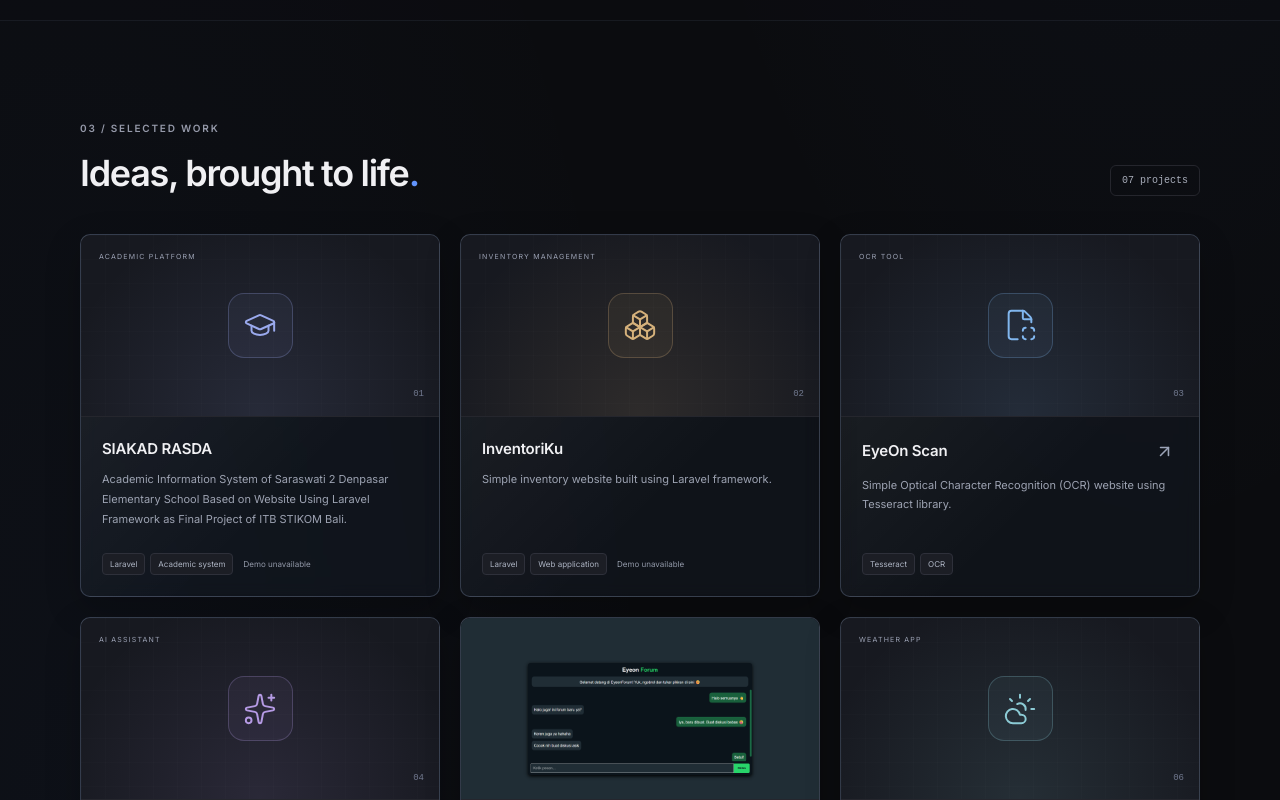
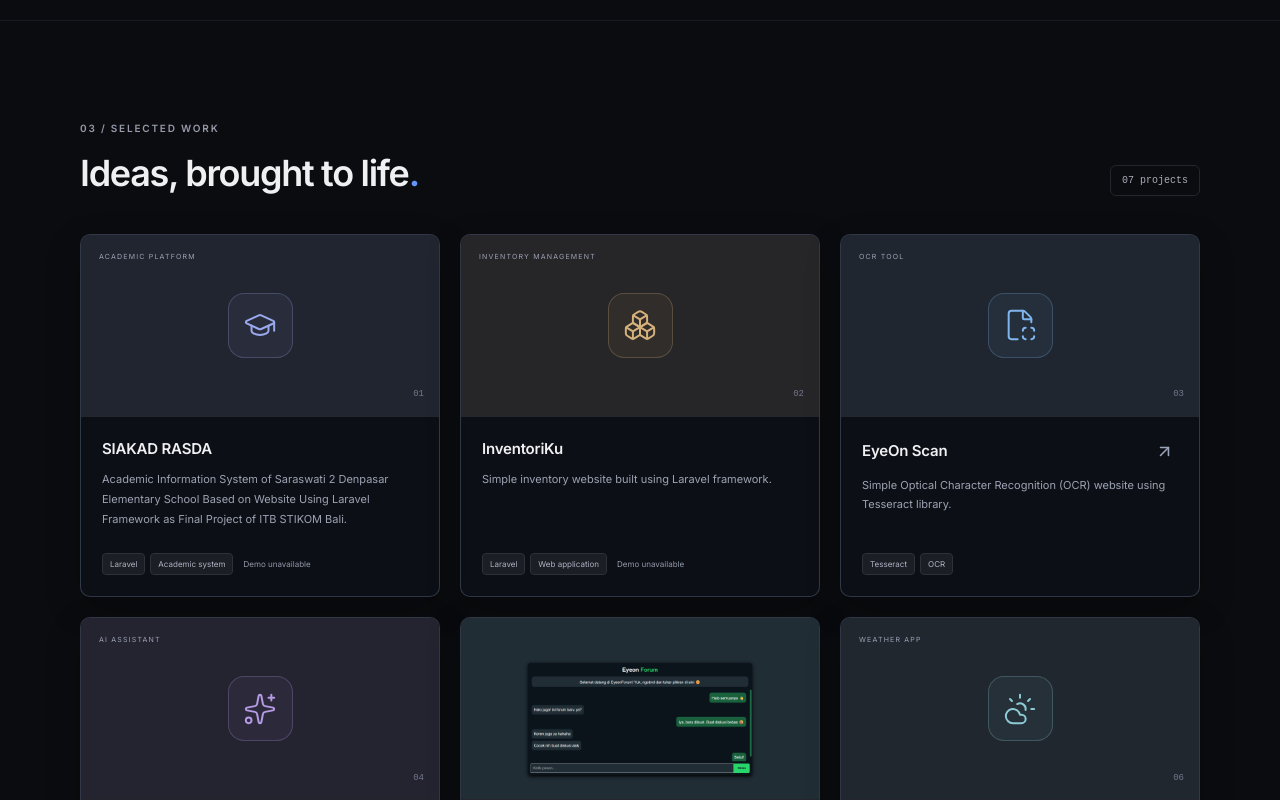
Before and after one commit to EgarDharmawangsa/egarworks, a Next.js app: page / in a window 1280 px wide. Shown: the part 2000-2800 px from the top of the page. Built offline with nearby package versions, Linux system fonts and the light colour scheme.

Commit message:
Replace gradients with solid surfaces throughout the portfolio

```diff
--- a/src/app/globals.css
+++ b/src/app/globals.css
@@ -48,31 +48,10 @@ body {
   isolation: isolate;
   margin: 0;
   background: var(--background);
-  background-image:
-    radial-gradient(ellipse at 90% 8%, rgb(71 126 236 / 8%), transparent 40%),
-    radial-gradient(ellipse at 5% 65%, rgb(71 126 236 / 4%), transparent 35%);
   color: var(--foreground);
   font-family: var(--font-inter), sans-serif;
   -webkit-font-smoothing: antialiased;
   font-size: 14px;
-}
-body::before {
-  content: "";
-  position: fixed;
-  inset: 0;
-  z-index: 0;
-  pointer-events: none;
-  background:
-    radial-gradient(
-      ellipse 460px 360px at 88% 24%,
-      rgb(71 126 236 / 24%),
-      transparent 75%
-    ),
-    radial-gradient(
-      ellipse 420px 380px at 8% 76%,
-      rgb(103 129 190 / 17%),
-      transparent 75%
-    );
 }
 a {
   text-decoration: none;
@@ -447,13 +426,7 @@ h3 {
 .project-preview {
   --preview: #9aa9ed;
   height: 182px;
-  background:
-    radial-gradient(
-      ellipse at 50% 100%,
-      color-mix(in srgb, var(--preview) 12%, transparent),
-      transparent 80%
-    ),
-    #171920;
+  background: color-mix(in srgb, var(--preview) 8%, #171920);
   position: relative;
   overflow: hidden;
   display: flex;
@@ -479,17 +452,6 @@ h3 {
 }
 .project-orange .project-preview {
   --preview: #dbab89;
-}
-.project-preview::before {
-  content: "";
-  position: absolute;
-  inset: 0;
-  opacity: 0.4;
-  background-image:
-    linear-gradient(#ffffff08 1px, transparent 1px),
-    linear-gradient(90deg, #ffffff08 1px, transparent 1px);
-  background-size: 24px 24px;
-  pointer-events: none;
 }
 .project-preview-type {
   position: absolute;
@@ -988,11 +950,6 @@ h3 {
 .contact-form-card,
 .portrait-note {
   background-color: #14161e;
-  background-image: linear-gradient(
-    135deg,
-    rgb(255 255 255 / 8%),
-    rgb(255 255 255 / 1%) 65%
-  );
   border-color: var(--glass-border);
   box-shadow: var(--glass-shadow);
 }
--- a/src/components/ui/dot-pattern.tsx
+++ b/src/components/ui/dot-pattern.tsx
@@ -200,38 +200,16 @@ export default function DotPattern({
 
         const radius = (dotSize / 2) * scale;
 
-        // DOT
+        ctx.save();
+        if (glow > 0) {
+          ctx.shadowColor = `rgba(${glowRgb.r}, ${glowRgb.g}, ${glowRgb.b}, ${glow * 0.5})`;
+          ctx.shadowBlur = radius * 4;
+        }
         ctx.beginPath();
         ctx.arc(dot.x, dot.y, radius, 0, Math.PI * 2);
         ctx.fillStyle = `rgba(${r}, ${g}, ${b}, ${opacity})`;
         ctx.fill();
-
-        // GLOW
-        if (glow > 0) {
-          const gradient = ctx.createRadialGradient(
-            dot.x,
-            dot.y,
-            0,
-            dot.x,
-            dot.y,
-            radius * 4,
-          );
-
-          gradient.addColorStop(
-            0,
-            `rgba(${glowRgb.r}, ${glowRgb.g}, ${glowRgb.b}, ${glow * 0.4})`,
-          );
-
-          gradient.addColorStop(
-            1,
-            `rgba(${glowRgb.r}, ${glowRgb.g}, ${glowRgb.b}, 0)`,
-          );
-
-          ctx.beginPath();
-          ctx.arc(dot.x, dot.y, radius * 4, 0, Math.PI * 2);
-          ctx.fillStyle = gradient;
-          ctx.fill();
-        }
+        ctx.restore();
       }
 
       animationRef.current = animate() ? requestAnimationFrame(draw) : null;
@@ -277,8 +255,6 @@ export default function DotPattern({
         aria-hidden="true"
       />
 
-      <div className="pointer-events-none absolute inset-0 bg-gradient-to-b from-transparent to-background/25" />
-
       {children && (
         <div className="relative z-10 h-full w-full pointer-events-none">
           {children}
```
Also changed, not shown: src/components/ui/spotlight.tsx (deleted, +0 -205 lines).
